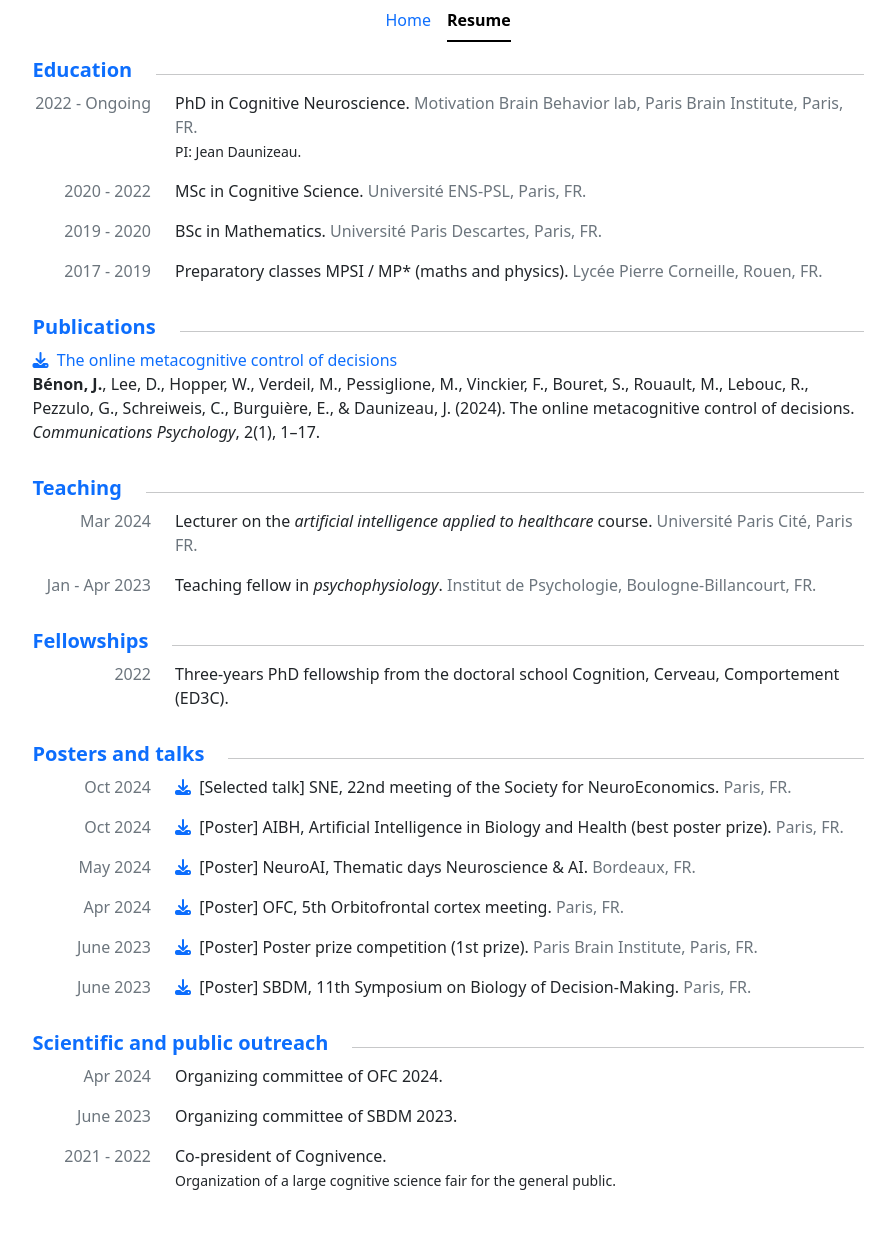
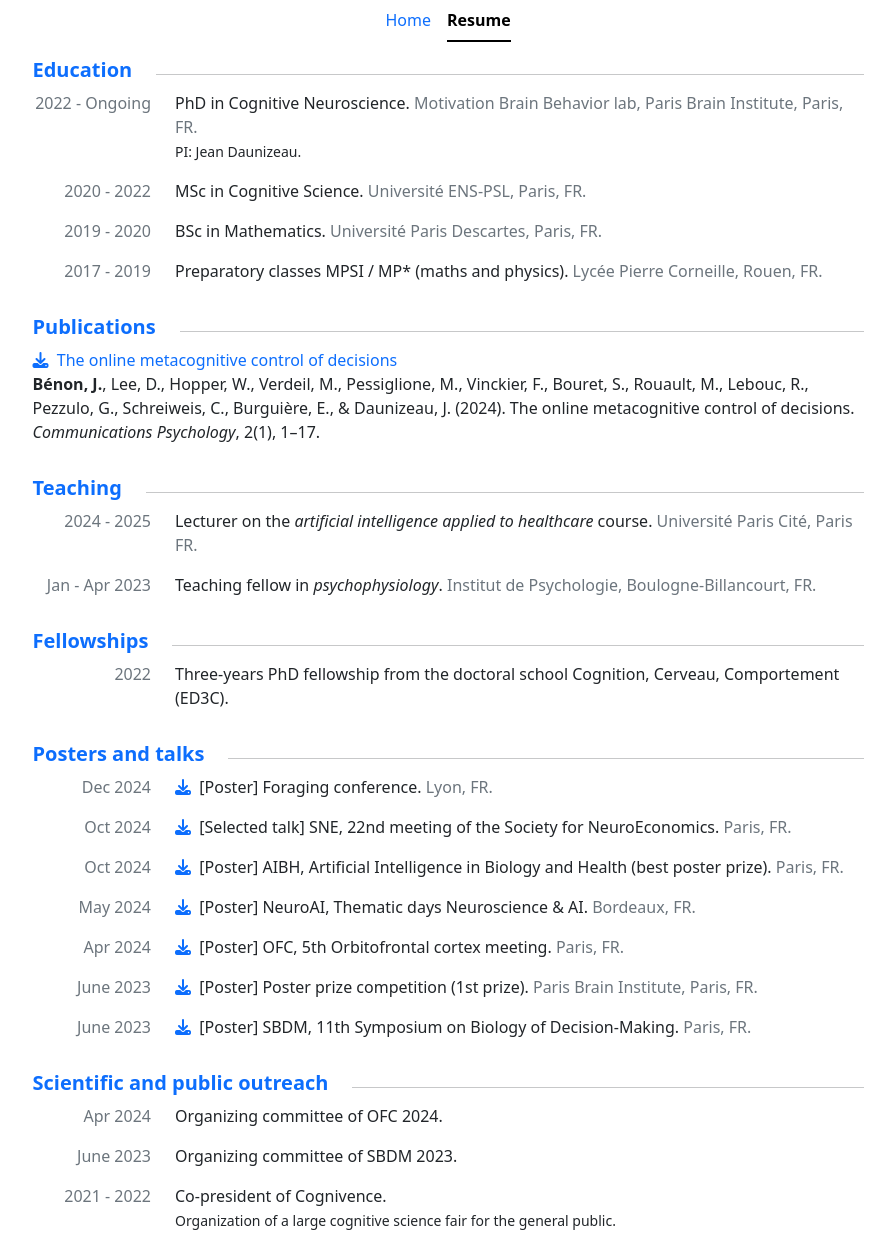
Before and after one commit to jbenon/jbenon.github.io, a Jekyll site: the page built from resume.html, in a window 1280 px wide. Shown: the whole page, without its empty margins (192-1087 px from the left). Built offline with Jekyll 4.4.1, drawn with Linux system fonts in a browser that asks for light colours; nearby versions of some CDN libraries; before the commit the page ends 1208 px from its top, so only the background shows below that.

Commit message:
Added Foraging conf participation and lecture

```diff
--- a/_data/resume.yml
+++ b/_data/resume.yml
@@ -45,7 +45,7 @@
     - title: Lecturer on the <span class="fst-italic">artificial intelligence applied to healthcare</span> course.
       title-link: https://odf.u-paris.fr/fr/offre-de-formation/diplome-d-universite-du-diu-1/sciences-technologies-sante-STS/du-intelligence-artificielle-ia-appliquee-en-sante-JXMZBK41.html
       title-tooltip: Visit the course page (in French)
-      date: Mar 2024
+      date: 2024 - 2025
       place: Université Paris Cité, Paris FR.
     - title: Teaching fellow in <span class="fst-italic">psychophysiology</span>.
       title-link: https://odf.u-paris.fr/fr/offre-de-formation/licence-XA/sciences-humaines-et-sociales-SHS/psychologie-K2NDLZCV/licence-psychologie-parcours-sciences-psychologiques-JT4FAPN6/bloc-fondamental-KLC5VZJY/psychophysiologie-3-KLC5YKP6.html
@@ -64,6 +64,13 @@
 # ===== POSTERS ===== #
 - title: Posters and talks
   items:
+    - title: Foraging conference.
+      type: Poster
+      title-link: https://sites.google.com/view/foragingconference/home
+      title-tooltip: Visit the conference website
+      date: Dec 2024
+      place: Lyon, FR.
+      pdf: Poster_2024_Foraging
     - title: SNE, 22nd meeting of the Society for NeuroEconomics.
       type: Selected talk
       title-link: https://neuroeconomics.org/2024-meeting/
```
Also changed, not shown: 1 other file.
